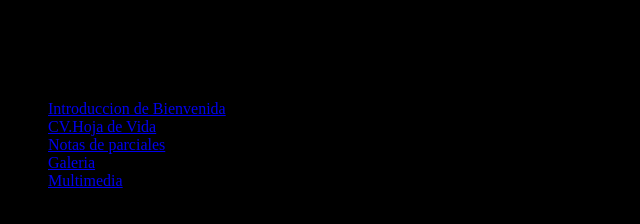
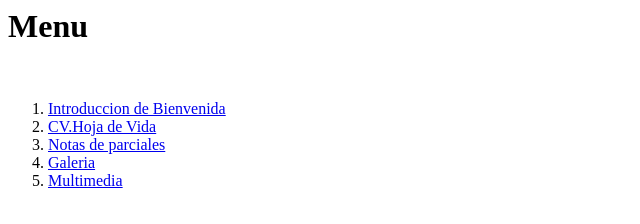
Before and after one commit to IngMandarina/15902315806.., a plain HTML site: page Menu.html in a window 1280 px wide. Shown: the whole page, without its empty margins (0-640 px from the left). Drawn offline with Linux system fonts and the light colour scheme.

Commit message:
Menu.html

```diff
--- a/Menu.html
+++ b/Menu.html
@@ -9,6 +9,5 @@
 		<li><a href="Multimedia/imagenes/Galeria.html" target="frmcuerpo">Galeria</a></li>
 		<li><a href="Multimedia/ConMult.html" target="frmcuerpo">Multimedia</a></li>
 	</ol>
-<BODY bgcolor="#00000">
 </HEAD>
 </HTML>
```
